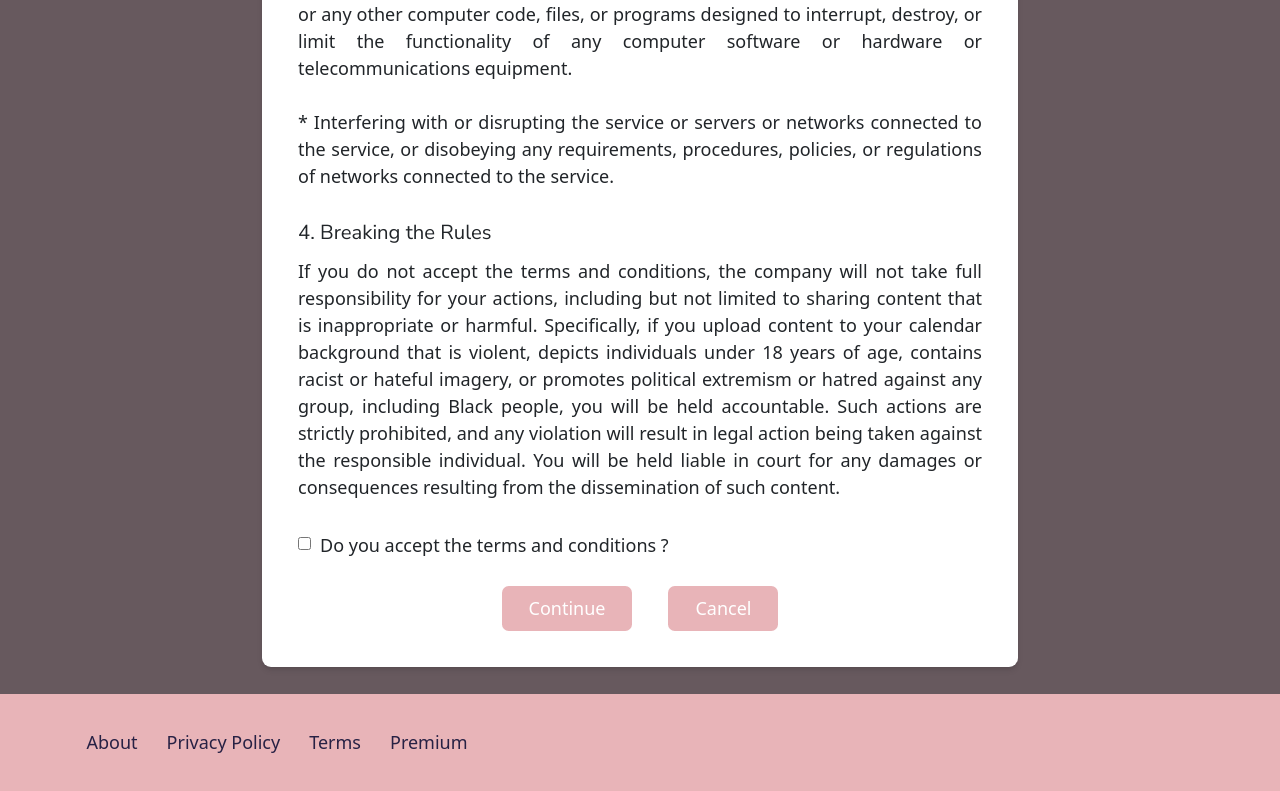
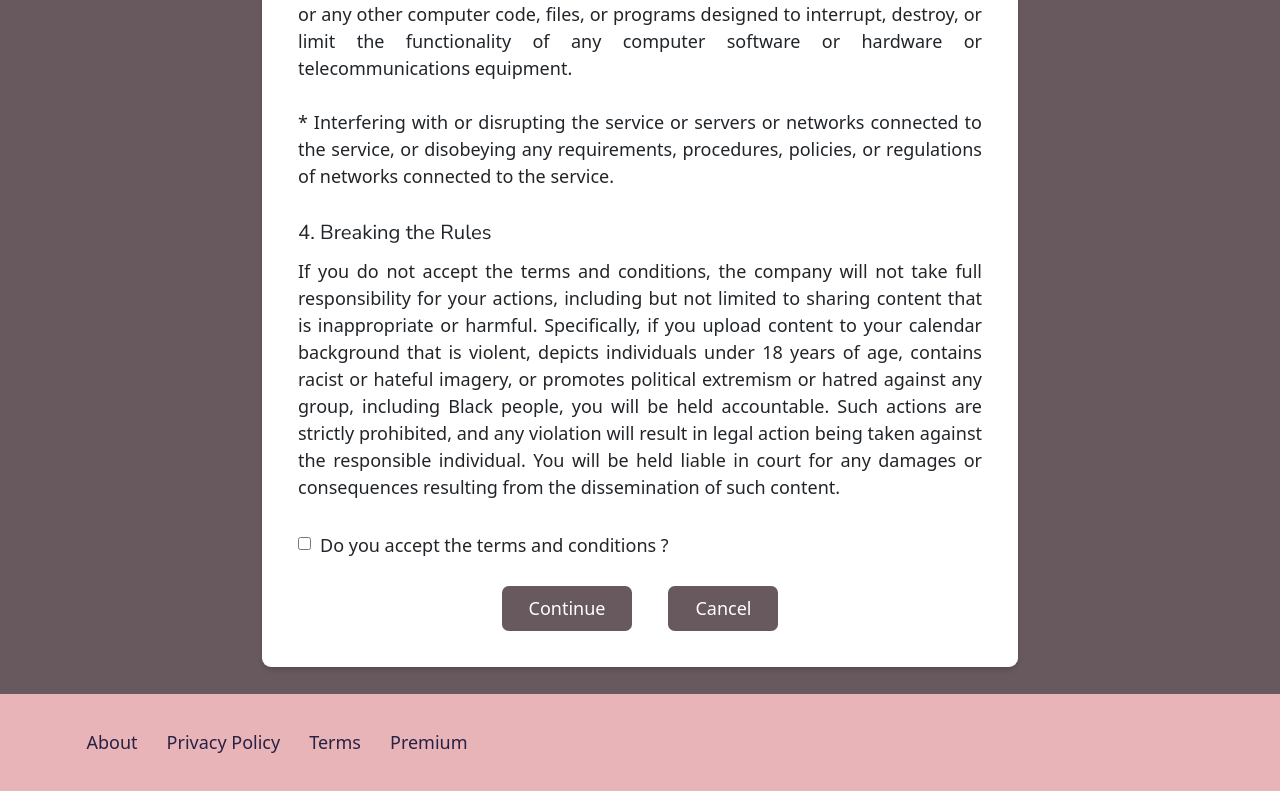
Before and after one commit to JoonAro/calendarMaker, a React (Vite) app: page /terms in a window 1280 px wide. Shown: the part 2312-3103 px from the top of the page. Built offline with nearby package versions, Linux system fonts and the light colour scheme; no server answers.

Commit message:
changed the color for the buttons for terms and conditiosn

```diff
--- a/src/components/footercomponent/Terms.jsx
+++ b/src/components/footercomponent/Terms.jsx
@@ -110,8 +110,8 @@ const Terms = () => {
 
           {/* Accept and Cancel buttons */}
           <div className="flex justify-center">
-            <Link to="/" className="bg-accentColor-light text-white px-4 py-2 rounded-md hover:bg-green-600 mr-4">Continue</Link>
-            <Link to="/" className="bg-accentColor-light text-white px-4 py-2 rounded-md hover:bg-red-600 ml-4">Cancel</Link>
+            <Link to="/" className="bg-mainBackground-light text-white px-4 py-2 rounded-md hover:bg-green-600 mr-4">Continue</Link>
+            <Link to="/" className="bg-mainBackground-light text-white px-4 py-2 rounded-md hover:bg-red-600 ml-4">Cancel</Link>
           </div>
         </div>
       </div>
```
